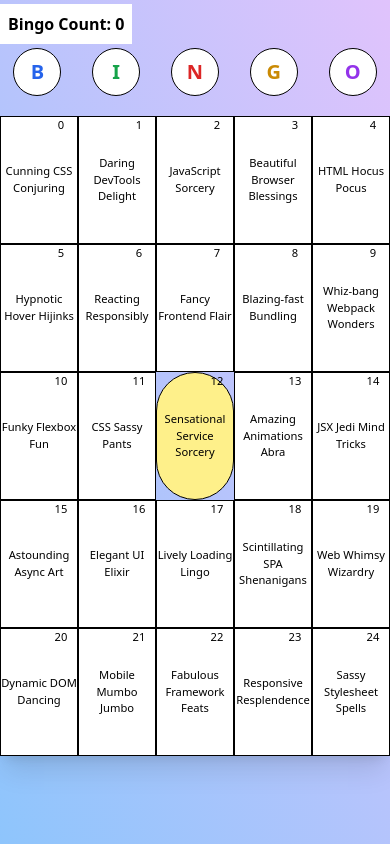
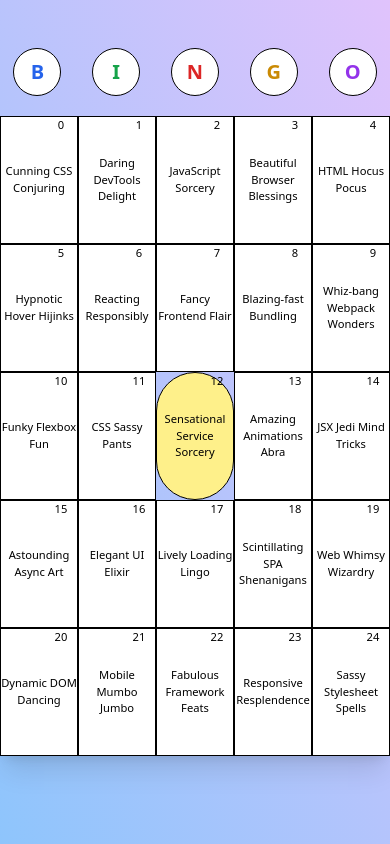
Before and after one commit to kaisbitar/sensory-minds, a React (Vite) app: page / in a window 390 px wide. Built offline with nearby package versions, Linux system fonts and the light colour scheme.

Commit message:
Removed Bingo Count from smaller screens

```diff
--- a/src/components/Board.jsx
+++ b/src/components/Board.jsx
@@ -58,7 +58,7 @@ const BingoBoard = () => {
   // render bingo board
   return (
     <>
-      <div className='top-0 absolute bg-white p-2 mt-1 font-bold'>Bingo Count: {winningArrays.length}</div>
+      <div className='top-0 hidden sm:block absolute bg-white p-2 mt-1 font-bold'>Bingo Count: {winningArrays.length}</div>
       <Celebration celebrate={celebrate} />
       <div className='
         grid
```
